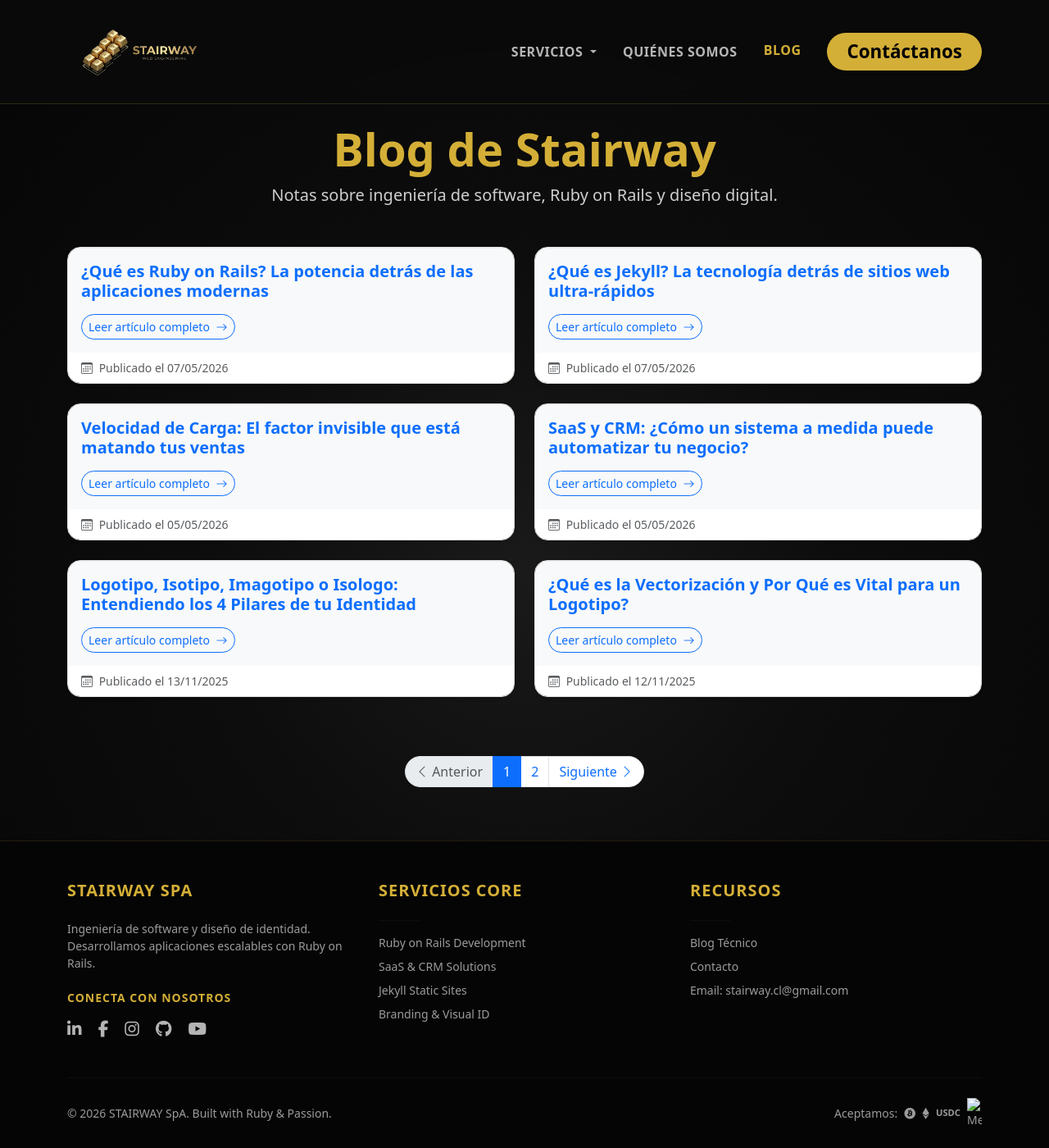
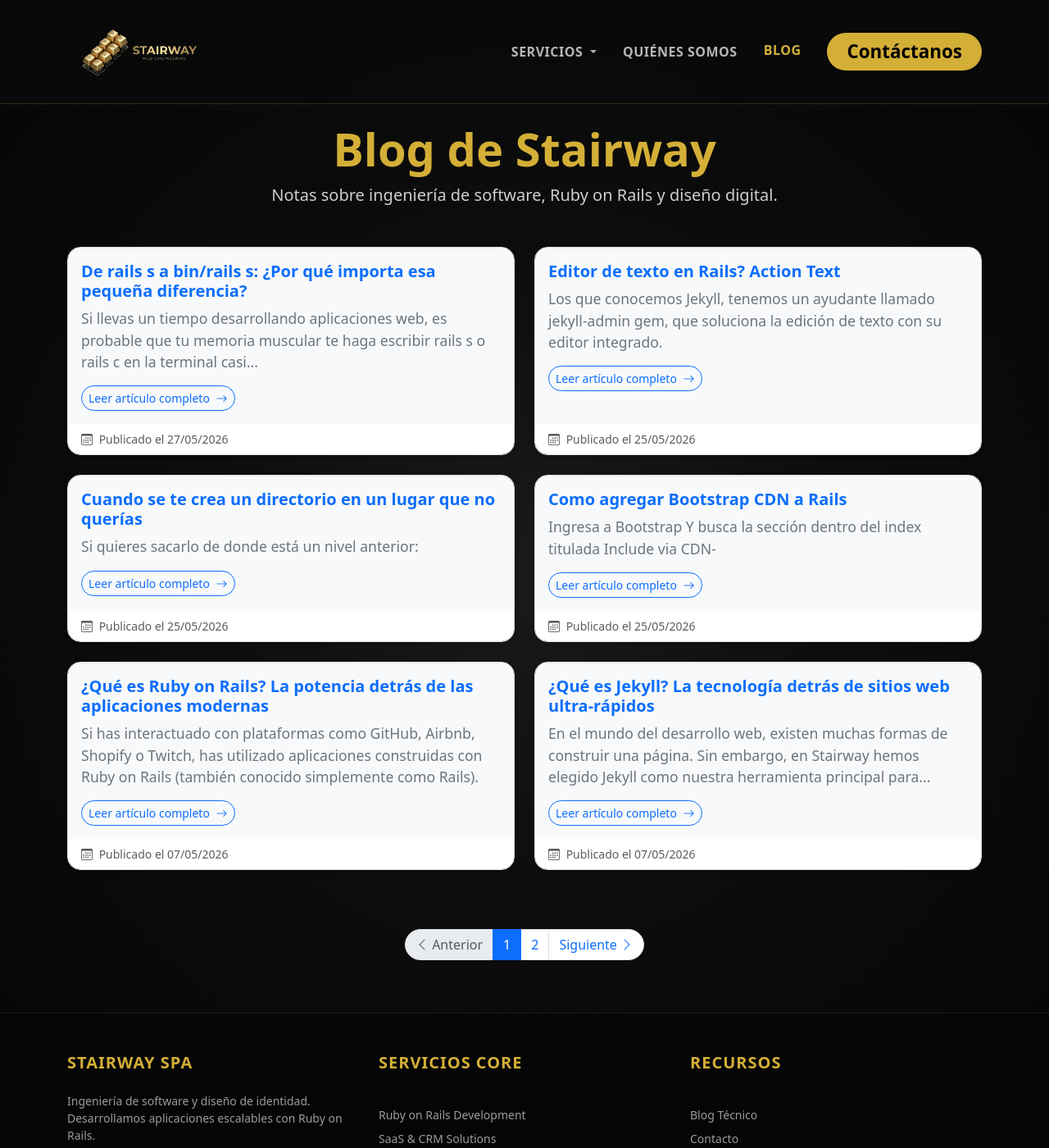
Before and after one commit to Stairwaycl/stairwaycl.github.io, a Jekyll site: the page built from blog/index.html, in a window 1280 px wide and 1400 px high. Shown: the whole window at 82% size. Built offline with Jekyll 4.4.1, drawn with Linux system fonts in a browser that asks for light colours; some web fonts are replaced; the list of posts is cut into pages by our own code; comment, search, counter and statistics services are not loaded.

Commit message:
redesign and new posts

````diff
--- a/_config.yml
+++ b/_config.yml
@@ -41,7 +41,7 @@ github_username: stairwaycl
 # URL ESTRUCTURA
 # ==========================================
 permalink: /blog/:title/
-excerpt_separator: ""
+excerpt_separator: "\n\n"
 
 # ==========================================
 # BUILD SETTINGS
--- /dev/null
+++ b/_posts/2026-05-25-como-agregar-bootstrap-cdn-a-rails.md
@@ -0,0 +1,7 @@
+---
+title: Como agregar Bootstrap CDN a Rails
+---
+
+Ingresa a [Bootstrap](https://getbootstrap.com/) Y busca la sección dentro del index titulada **Include via CDN**-
+
+Aparecerán dos cuadros para copiar, el primero va en el head de tu proyecto, y el script va al final de body. Con esto, las funcionalidades del CDN ya están listas.
--- /dev/null
+++ b/_posts/2026-05-25-cuando-se-te-crea-un-directorio-en-un-lugar-que-no-querias.md
@@ -0,0 +1,9 @@
+---
+title: Cuando se te crea un directorio en un lugar que no querías
+---
+
+Si quieres sacarlo de donde está un nivel anterior:
+
+mv nombre_del_proyecto ../
+
+Hay que seguir la misma lógica y usar mv, luego mencionar lo que quieres mover y luego mencionar el lugar a donde quieres moverlo
--- /dev/null
+++ b/_posts/2026-05-25-editor-de-texto-en-rails-action-text.md
@@ -0,0 +1,31 @@
+---
+title: Editor de texto en Rails? Action Text
+---
+
+Los que conocemos Jekyll, tenemos un ayudante llamado jekyll-admin gem, que soluciona la edición de texto con su editor integrado.
+
+Al migrar a Rails nos encontramos con una herramienta integrada: Action Text. Es una herramienta que genera un editor llamado Trix (creado por los mismos fundadores de Rails) y se encarga de guardar todo el formato HTML y las imágenes de manera segura en la base de datos.
+
+Una buena práctica es revisar la guides de Rails, pero dejaremos el comando aquí:
+
+```
+rails action_text:install
+```
+
+*Me surgió la duda de como hacer para poner los botones de copiar el código fácil en los post. Lo escribiremos posterior en otro post.*
+
+Luego hay que agregar en el model `rich_text_area :content`,  y luego cambiar en _form en el view `text_area` por `rich_text_area`
+
+Si ya tenías escrito algo en tu cuadro de texto en form, no te asustes si al editar alguno desaparece, ya que no has perdido tu información, solo ha cambiado la base de datos a la que acceden los botones (ya que lo cambiaste por rich_text_area.
+
+Para leer el valor de la columna vieja de texto plano sin que Rails se confunda con el nuevo texto enriquecido, se utiliza un método especial en el modelo llamado read_attribute(:content). Con esto, podemos recorrer cada nota y copiar el texto viejo al sistema nuevo.
+
+```
+Note.all.each do |note|
+  note.update(content: note.read_attribute(:content))
+end
+```
+
+Para usarlo, ejecuta `rails c`. y copias lo anterior y presionas Enter.
+
+Una vez que termine el proceso, puedes escribir exit para salir de la consola.
--- /dev/null
+++ b/_posts/2026-05-27-de-rails-s-a-bin-rails-s.md
@@ -0,0 +1,19 @@
+---
+title: 'De rails s a bin/rails s: ¿Por qué importa esa pequeña diferencia?'
+---
+
+Si llevas un tiempo desarrollando aplicaciones web, es probable que tu memoria muscular te haga escribir rails s o rails c en la terminal casi sin pensarlo. Funciona, levanta el servidor y te permite trabajar. Sin embargo, a medida que los proyectos escalan y los equipos crecen, esa costumbre puede convertirse en una fuente de dolores de cabeza.
+
+La práctica recomendada en la ingeniería de software moderna es anteponer bin/ a tus comandos: bin/rails server. Pero, ¿qué ocurre exactamente detrás de escena?
+
+1. El problema de los comandos globales
+Cuando ejecutas rails s, el sistema operativo busca la gema de Rails instalada globalmente en tu máquina. Si tienes múltiples proyectos, es muy probable que utilicen distintas versiones del framework (por ejemplo, uno en Rails 6 y otro en Rails 7). El comando global intentará ejecutar la versión más reciente que tengas instalada, lo que puede provocar conflictos de dependencias o comportamientos inesperados si el proyecto actual requiere una versión más antigua.
+
+2. La magia de los "Binstubs"
+La carpeta bin/ dentro de tu proyecto contiene ejecutables (conocidos como binstubs). Cuando escribes bin/rails, le estás diciendo a tu terminal: "Ignora lo que está instalado en mi sistema. Usa estrictamente la versión de Rails y las dependencias que están definidas en el Gemfile de este proyecto específico".
+
+3. Velocidad gracias a Spring
+Además de garantizar la consistencia de las versiones, los comandos dentro de bin/ están configurados para integrarse automáticamente con herramientas de precarga como Spring. Esto significa que tu servidor, consola o tareas de base de datos arrancarán mucho más rápido en el entorno de desarrollo, ya que la aplicación se mantiene parcialmente cargada en memoria.
+
+En resumen:
+Escribir 4 caracteres adicionales (bin/) es una inversión mínima que te garantiza aislamiento de dependencias, arranques más rápidos y la tranquilidad de que tu entorno de desarrollo local se comportará exactamente como se espera.
````
Also changed, not shown: _posts/2025-10-27-flujo-logos.md (+2 -0 lines), index.html (+12 -19 lines), assets/images/favicon.ico (added), assets/images/logo2.png (added), 1 other file.
